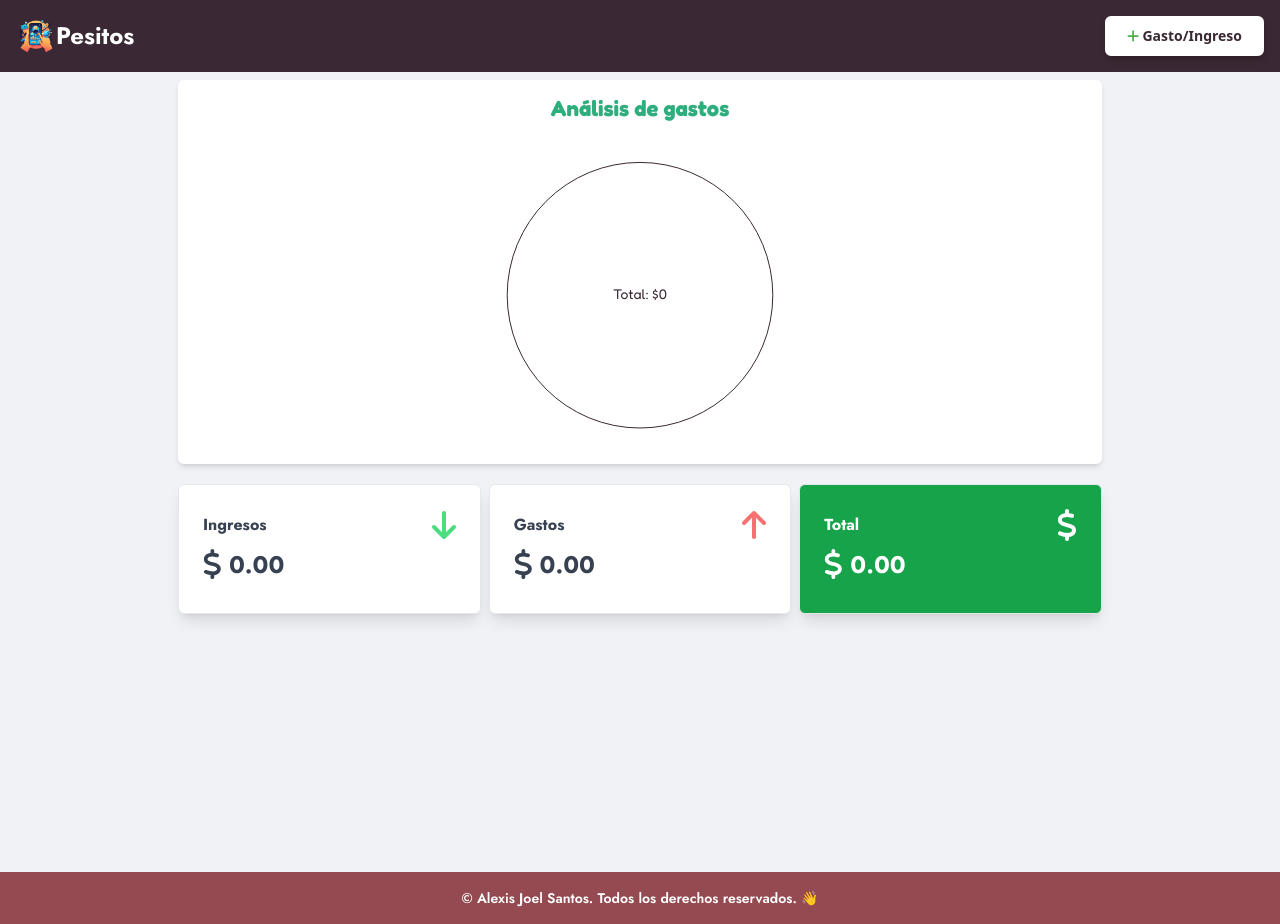
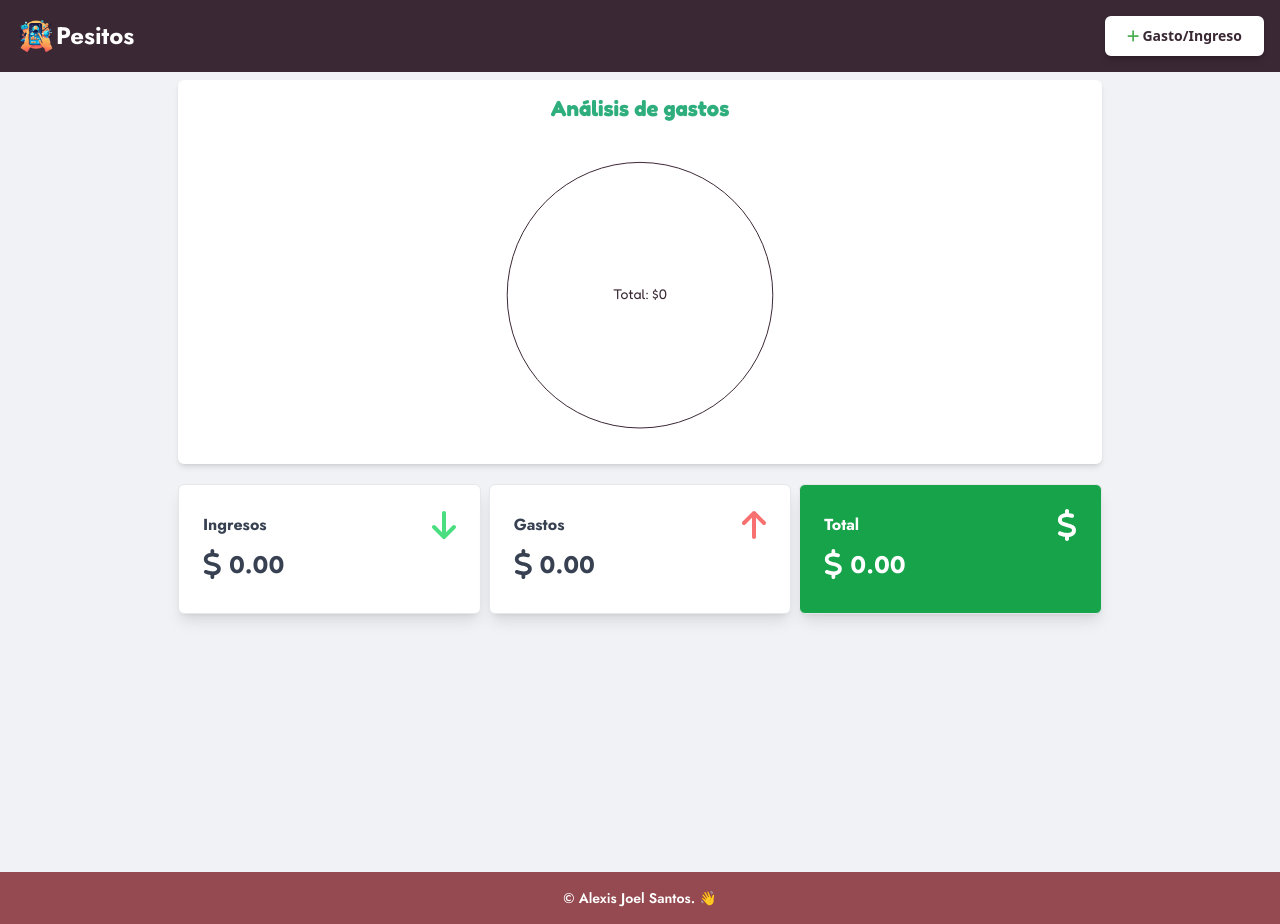
Before and after one commit to Melones5/pesitos-app, a React (Vite) app: page / in a window 1280 px wide. Built offline with nearby package versions, Linux system fonts and the light colour scheme.

Commit message:
deleting extra code

```diff
--- a/src/App.jsx
+++ b/src/App.jsx
@@ -1,4 +1,3 @@
-import { useState } from 'react'
 import Home from './components/Home'
 import GlobalState from './context/GlobalState'
 
--- a/src/components/sections/Footer.jsx
+++ b/src/components/sections/Footer.jsx
@@ -3,7 +3,7 @@ import React from 'react'
 const Footer = () => {
   return (
     <div className='text-white bg-background-tertiary bottom-0 w-screen'>
-      <p className='text-center font-jost font-semibold text-sm p-4'>© Alexis Joel Santos. Todos los derechos reservados. 👋</p>
+      <p className='text-center font-jost font-semibold text-sm p-4'>© Alexis Joel Santos. 👋</p>
     </div>
   )
 }
--- a/src/components/sections/Main.jsx
+++ b/src/components/sections/Main.jsx
@@ -1,5 +1,4 @@
 import React from 'react'
-import TransactionForm from '../transactions/TransactionForm'
 import TransactionList from '../transactions/TransactionList'
 import Balance from '../Balance'
 import PieChart from '../PieChart'
@@ -10,7 +9,6 @@ const Main = () => {
       <PieChart />
       <Balance />
       <TransactionList />
-      {/* <TransactionForm /> */}
     </div>
   )
 }
--- a/src/components/transactions/TransactionForm.jsx
+++ b/src/components/transactions/TransactionForm.jsx
@@ -38,31 +38,25 @@ const TransactionForm = ({ onClose }) => {
   const [fecha, setFecha] = useState(new Date());
 
   const handleChangeNombre = (e) => {
-    console.log(e.target.value)
     setNombre(e.target.value)
   }
 
   const handleChangeMonto = (e) => {
-    console.log(e.target.value)
     setMonto(e.target.value)
   }
 
   const handleChangeTipo = (value) => {
     // modo botón
-    console.log(value)
     setTipo(value)
   }
 
   const handleChangeCategoria = (e) => {
-    console.log(e.target.value)
     setCategoría(e.target.value)
   }
 
   const handleChangeDate = (selectedDate) => {
-    console.log(selectedDate)
     setFecha(selectedDate)
   }
-
 
   const categorias = [
     'Sueldo',
--- a/src/context/GlobalState.jsx
+++ b/src/context/GlobalState.jsx
@@ -57,10 +57,6 @@ export const GlobalState = ({children}) => {
 
   const calculateBalance = () => {
     const total = (calculateTotalIncome() - calculateTotalExpense()).toFixed(2)
-    // //Recorro el array de transactions y creo uno nuevo con los montos
-    // const montos = state.transactions.map(transaction => transaction.monto)
-    // //utilizo el reduce para obtener el total de la diferencia entre gastos y ingresos
-    // const total = montos.reduce((acc, item) => (acc += item), 0).toFixed(2)
     return total;
   }
 
```
Also changed, not shown: src/components/Balance.jsx (+0 -14 lines), src/index.css (+0 -15 lines).
